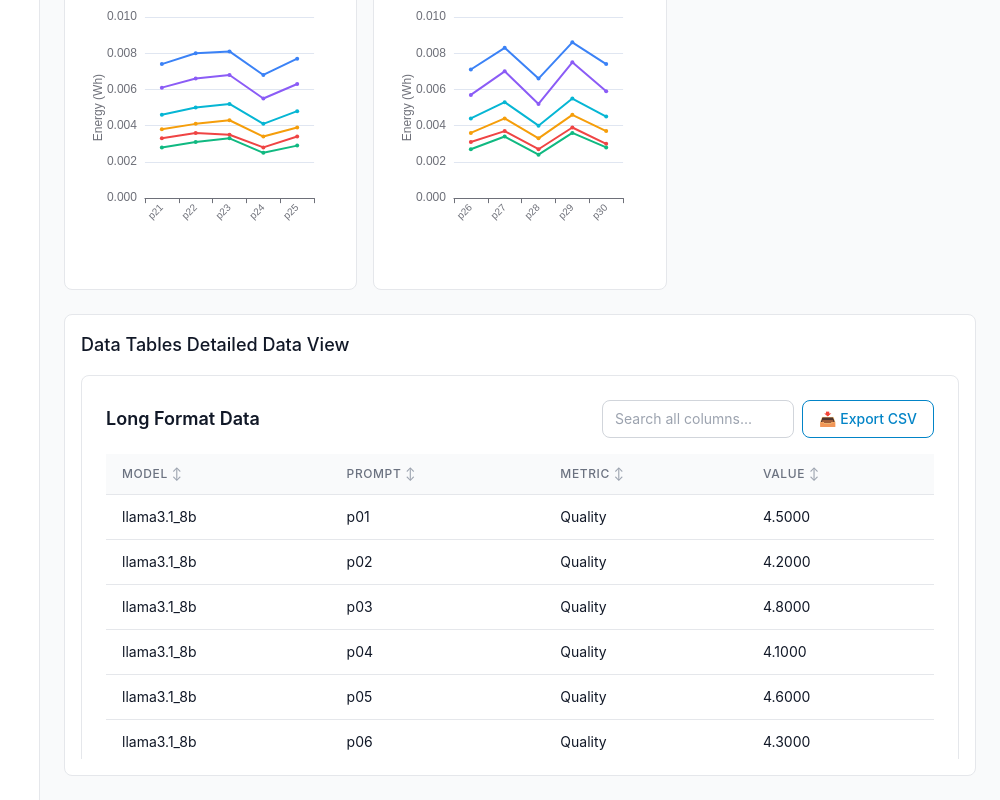
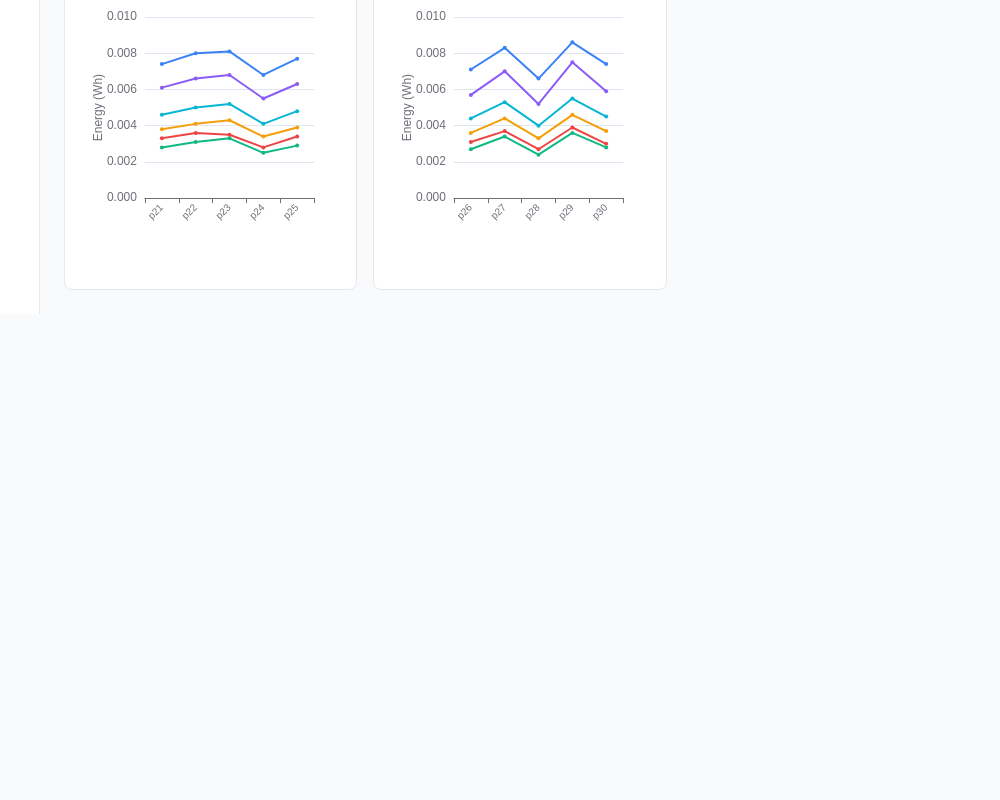
Before and after one commit to Abmstpha/ComparIA-dashboard, a React (Vite) app: page / in a window 1280 px wide. Shown: the part 8967-9767 px from the top of the page, without its empty margins (280-1280 px from the left). After the commit the page ends 9281 px from the top, so only its background shows below. Built offline with nearby package versions, Linux system fonts and the light colour scheme.

Commit message:
Remove data tables section to prevent data export
- Removed 'Data Tables' section with LongTable component
- Removed CSV export functionality from dashboard
- Removed unused LongTable import
- Protects raw data from being exported by users
- Dashboard now focuses on visualizations only

```diff
--- a/src/components/GlobalCharts.tsx
+++ b/src/components/GlobalCharts.tsx
@@ -4,7 +4,6 @@ import KpiCards from './KpiCards'
 import Heatmap from './Heatmap'
 import ModelLineChart from './ModelLineChart'
 import PromptLineChart from './PromptLineChart'
-import LongTable from './LongTable'
 
 interface GlobalChartsProps {
   longData: LongRow[]
@@ -264,16 +263,6 @@ const GlobalCharts = ({
         ))}
       </div>
 
-      {/* Data Tables */}
-      <div className="bg-white dark:bg-gray-800 p-4 rounded-lg border border-gray-200 dark:border-gray-700">
-        <h3 className="text-lg font-medium text-gray-900 dark:text-gray-100 mb-4">
-          Data Tables
-          Detailed Data View
-        </h3>
-        <div className="max-h-96 overflow-auto">
-          <LongTable data={filteredData} />
-        </div>
-      </div>
 
       {/* Summary Stats */}
       {viewMode === 'subset' && selectedModels.length > 1 && (
```
